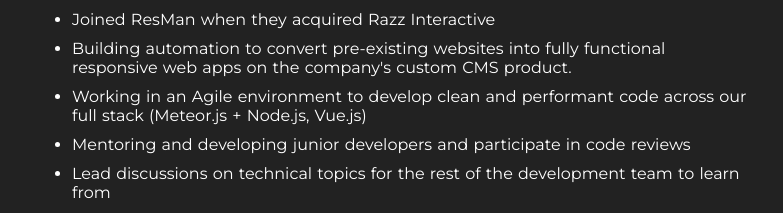
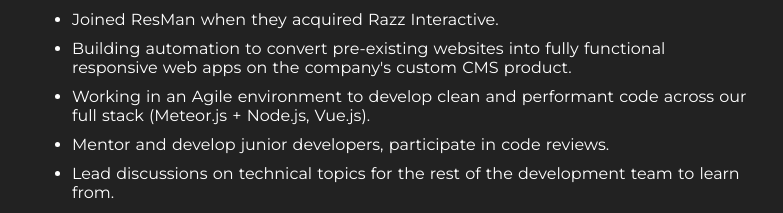
Before and after one commit to gabycostales/personal-website, a Nuxt app: page /cv in a window 1280 px wide. Shown: the part 800-1013 px from the top of the page, without its empty margins (248-1031 px from the left). Built offline with nearby package versions, Linux system fonts and the light colour scheme.

Commit message:
minor copy updates

```diff
--- a/components/fun/BioSection.vue
+++ b/components/fun/BioSection.vue
@@ -7,7 +7,7 @@
       Here’s a sample of my <a target="_blank" href="https://open.spotify.com/playlist/7tTmN5OZ372xOoi5vZeUWl?si=045823b437ae46ca">music</a> taste. 👩🏼‍🎤
     </p>
     <p>
-      My all time favorite video games are: The Last of Us (Part 1 & 2), Legend of Zelda: The Wind Waker, Fallout 3, Gone Home, and this incredibly strange game that I had to do a project on in college narrated by Leonard Nemoy called <a target="_blank" href="https://en.wikipedia.org/wiki/Seaman_(video_game)">Seaman</a>. 🤷🏻‍♀️
+      My all time favorite video games are: The Last of Us (Part 1 & 2), Legend of Zelda: The Wind Waker / Breath of the Wild, Fallout 3, Gone Home, and this incredibly strange game that I had to do a project on in college narrated by Leonard Nemoy called <a target="_blank" href="https://en.wikipedia.org/wiki/Seaman_(video_game)">Seaman</a>. 🤷🏻‍♀️
     </p>
   </section>
 </template>
--- a/pages/cv.vue
+++ b/pages/cv.vue
@@ -55,11 +55,11 @@
           startDate: 'January 2020',
           endDate: 'July 2021',
           about: [
-            'Joined ResMan when they acquired Razz Interactive',
+            'Joined ResMan when they acquired Razz Interactive.',
             'Building automation to convert pre-existing websites into fully functional responsive web apps on the company\'s custom CMS product.',
-            'Working in an Agile environment to develop clean and performant code across our full stack (Meteor.js + Node.js, Vue.js)',
-            'Mentoring and developing junior developers and participate in code reviews',
-            'Lead discussions on technical topics for the rest of the development team to learn from',
+            'Working in an Agile environment to develop clean and performant code across our full stack (Meteor.js + Node.js, Vue.js).',
+            'Mentor and develop junior developers, participate in code reviews.',
+            'Lead discussions on technical topics for the rest of the development team to learn from.',
             'An active member of sprint refinement meetings where we work on breaking down larger epics into user smaller stories and estimate how long each story will take.'
           ],
           skills: ['Node.js', 'JavaScript', 'ES6', 'MongoDB', 'Meteor.js', 'Vue.js', 'Vuex', 'GraphQL', 'JIRA', 'Webpack', 'Sass', 'AWS Lambda', 'Google Cloud solutions']
@@ -101,7 +101,7 @@
           endDate: 'December 2015',
           about: [
             'Taught front-end web development fundamentals, UI frameworks, and tools.',
-            'Helped graduate students in the Interactive Media program troubleshoot/debug their web development projects',
+            'Helped graduate students in the Interactive Media program troubleshoot/debug their web development projects.',
           ],
         },
         {
--- a/pages/index.vue
+++ b/pages/index.vue
@@ -10,7 +10,7 @@
         <b>Hi!</b> Welcome to my website. <span class="wave">👋🏼</span>
       </p>
       <p class="short-bio">
-        I’m a software / full stack developer born and raised in Miami, FL 🌴.
+        I’m a senior software engineer born and raised in Miami, FL 🌴.
         Coding is my craft and I love building things that are useful to other people with emerging web technologies. <br>
         I currently work for <a target="_blank" href="https://www.swarmsolutions.com/">Swarm Solutions</a>.
       </p>
```
